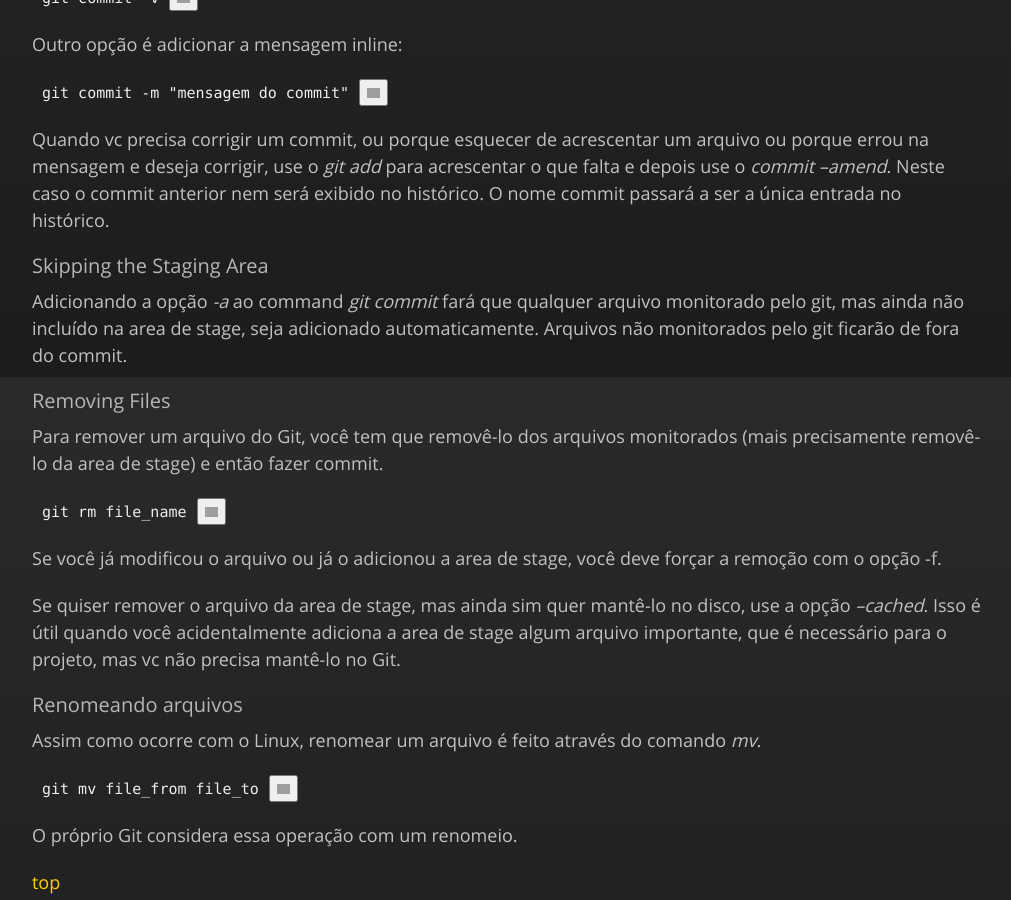
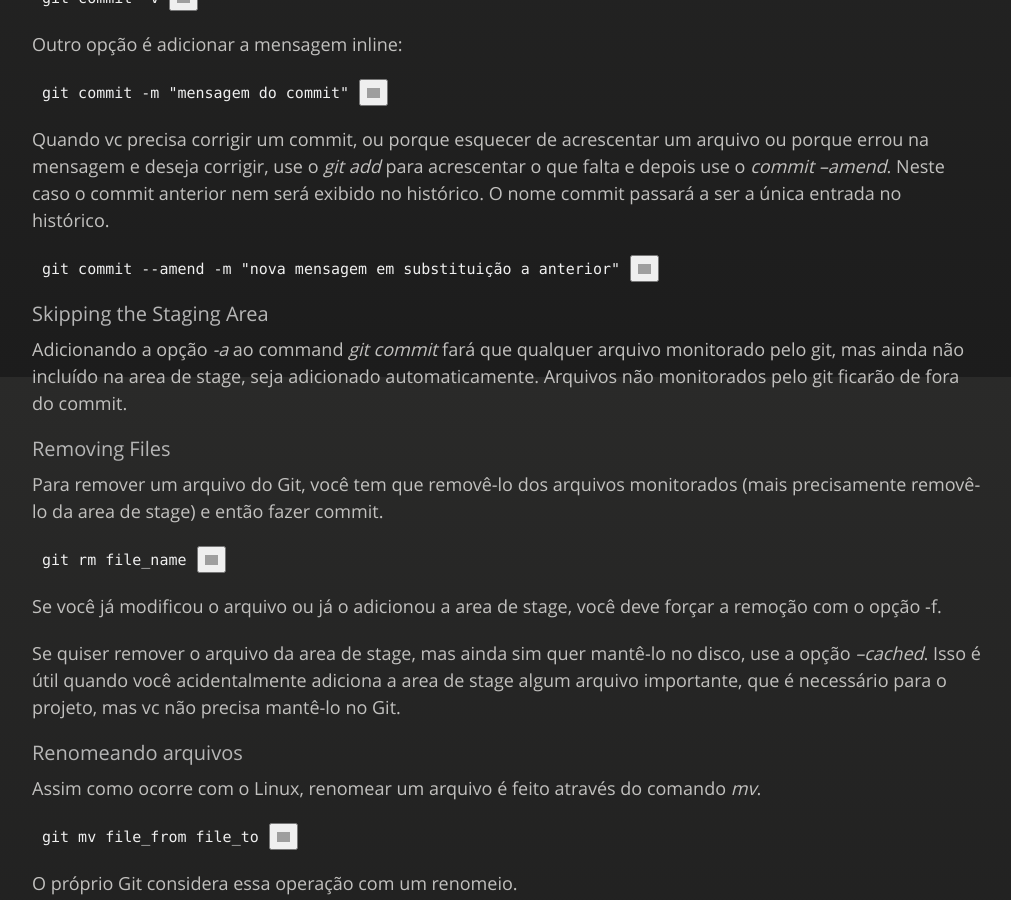
Before and after one commit to JeannAndrade/jeannandrade.github.io, a Jekyll site: the page built from content/git/index.md, in a window 1280 px wide and 900 px high, scrolled down 5923 px. Shown: the whole window, without its empty margins (108-1119 px from the left). Built offline with Jekyll 4.4.1, drawn with Linux system fonts in a browser that asks for light colours; nearby versions of some CDN libraries; comment, search, counter and statistics services are not loaded; our own code applies the rules of GitHub Pages for plain Markdown files; grey boxes are pictures that could not be loaded.

Commit message:
commit --amend

```diff
--- a/content/git/index.md
+++ b/content/git/index.md
@@ -212,6 +212,8 @@ Outro opção é adicionar a mensagem inline:
 `git commit -m "mensagem do commit"`
 
 Quando vc precisa corrigir um commit, ou porque esquecer de acrescentar um arquivo ou porque errou na mensagem e deseja corrigir, use o *git add* para acrescentar o que falta e depois use o *commit --amend*. Neste caso o commit anterior nem será exibido no histórico. O nome commit passará a ser a única entrada no histórico.
+
+`git commit --amend -m "nova mensagem em substituição a anterior"`
 
 ### Skipping the Staging Area
 
```
